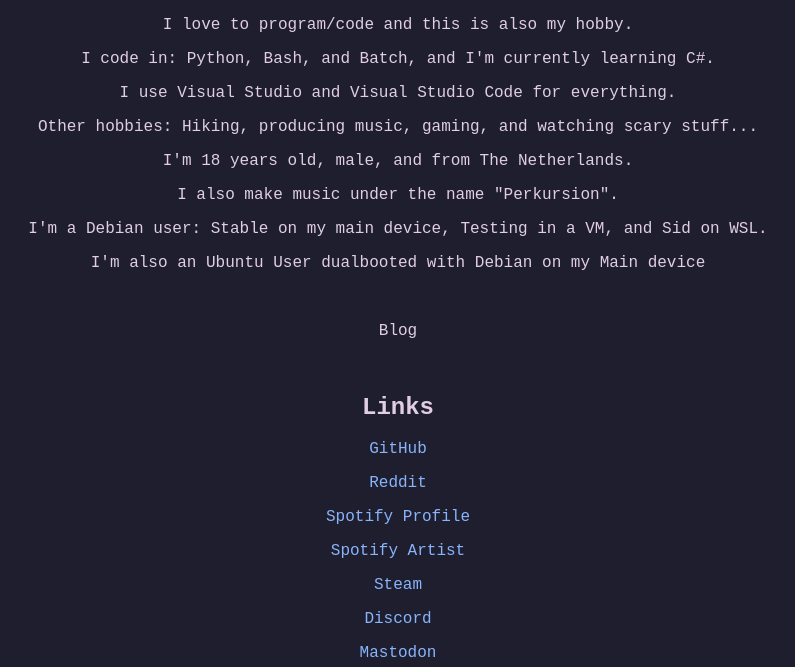
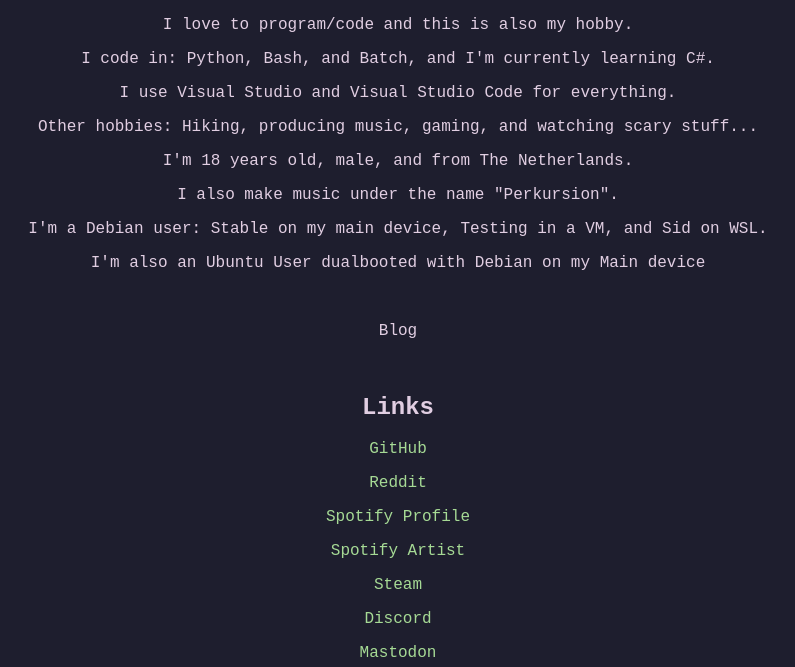
Before and after one commit to Mealman1551/mealman1551.github.io, a plain HTML site: page index.html in a window 1280 px wide. Shown: the part 133-800 px from the top of the page, without its empty margins (242-1037 px from the left). Drawn offline with Linux system fonts and the light colour scheme.

Commit message:
Update index.css

```diff
--- a/stylesheets/index.css
+++ b/stylesheets/index.css
@@ -6,7 +6,7 @@
             padding: 20px;
         }
         a {
-            color: #89b4fa;
+            color: #a6da95;
             text-decoration: none;
         }
         a:hover {
```
